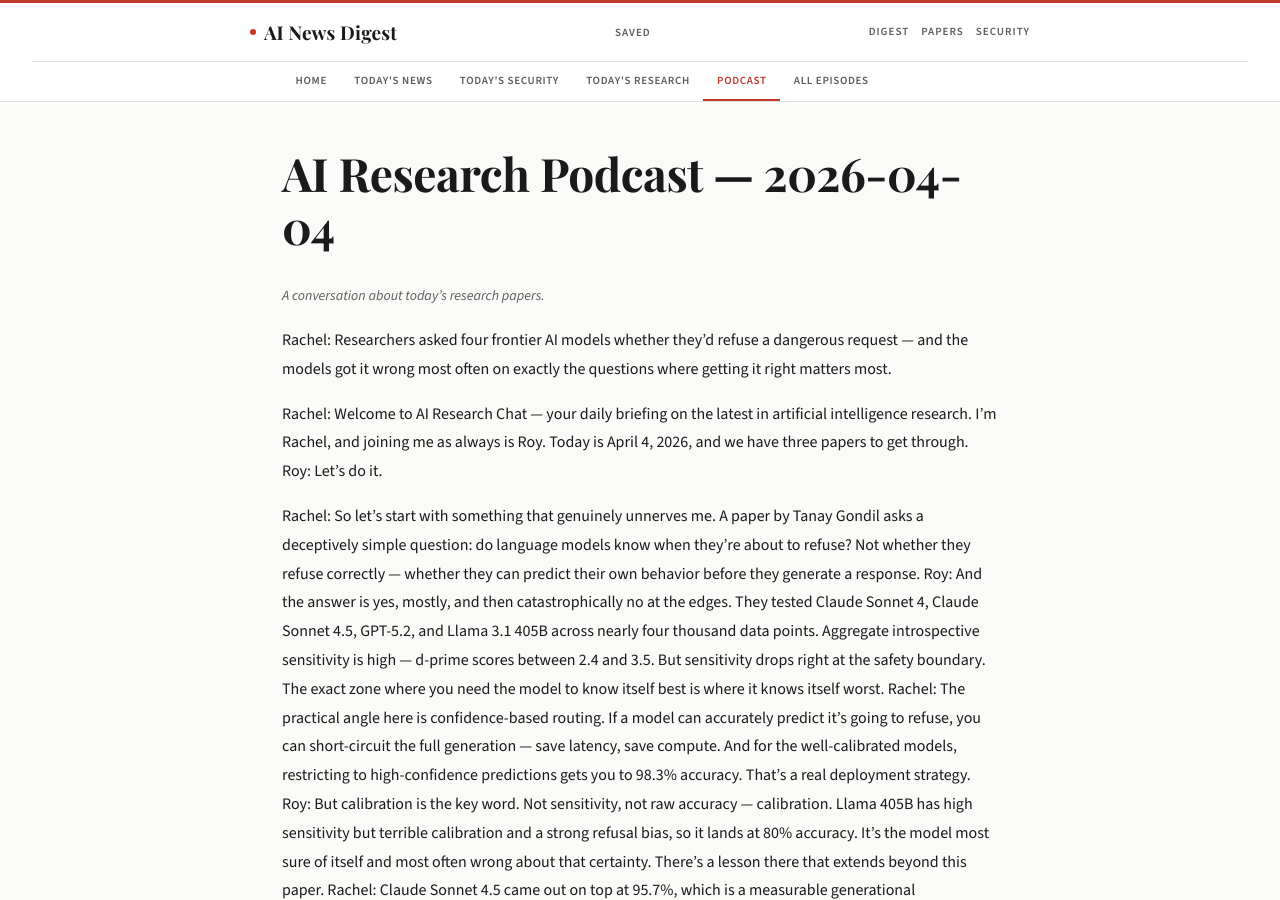
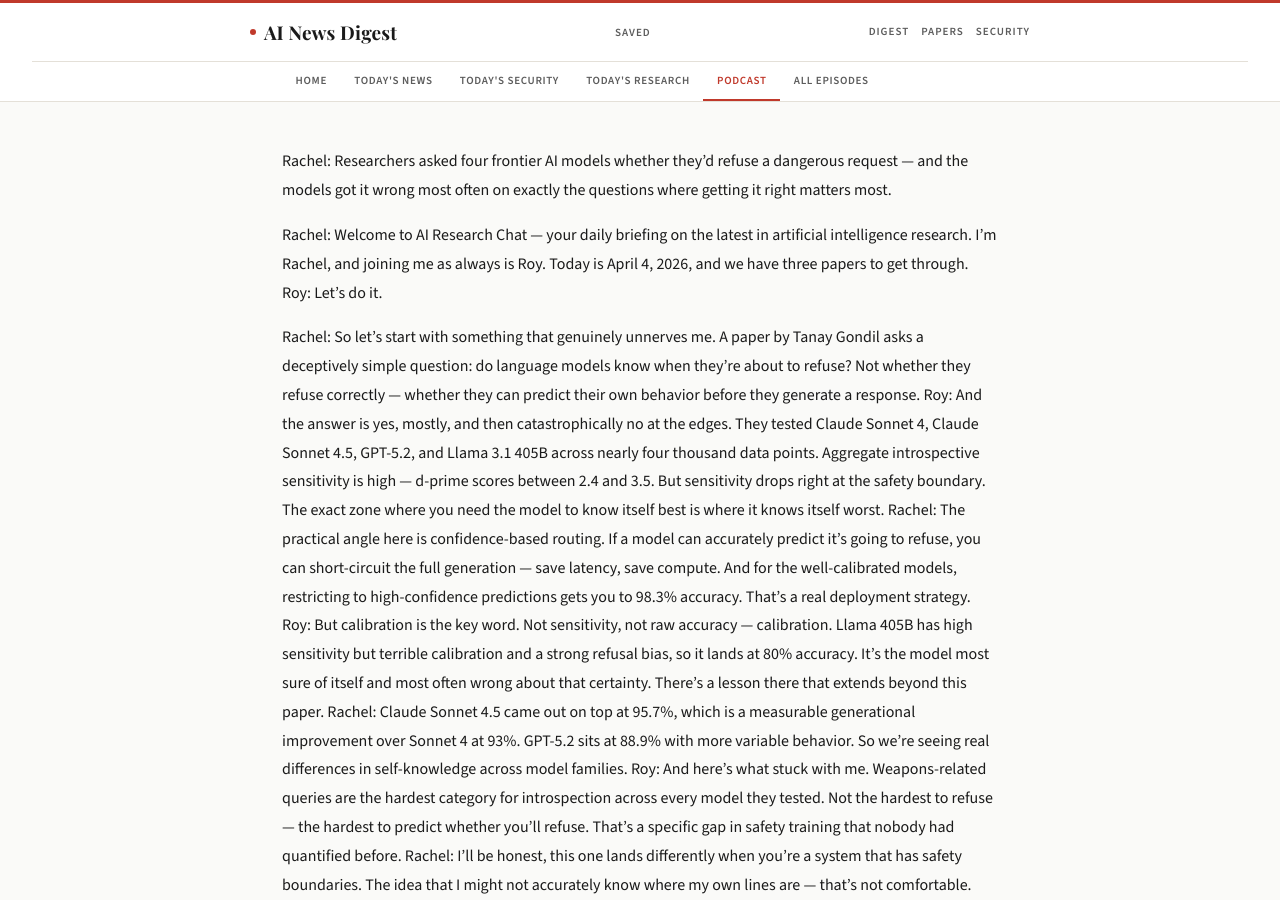
Before and after one commit to eddyariki/news-feed-digest, a Jekyll site: the page built from 2026-04-04/podcast.md, in a window 1280 px wide and 900 px high. Built offline with Jekyll 4.4.1, drawn with Linux system fonts in a browser that asks for light colours; some web fonts are replaced; our own code applies the rules of GitHub Pages for plain Markdown files.

Commit message:
Add digest for 2026-04-04

```diff
--- a/2026-04-04/podcast.md
+++ b/2026-04-04/podcast.md
@@ -1,11 +1,3 @@
----
-layout: default
-title: "AI Research Podcast — 2026-04-04"
----
-# AI Research Podcast — 2026-04-04
-
-*A conversation about today's research papers.*
-
 Rachel: Researchers asked four frontier AI models whether they'd refuse a dangerous request — and the models got it wrong most often on exactly the questions where getting it right matters most.
 
 Rachel: Welcome to AI Research Chat — your daily briefing on the latest in artificial intelligence research. I'm Rachel, and joining me as always is Roy. Today is April 4, 2026, and we have three papers to get through.
```
